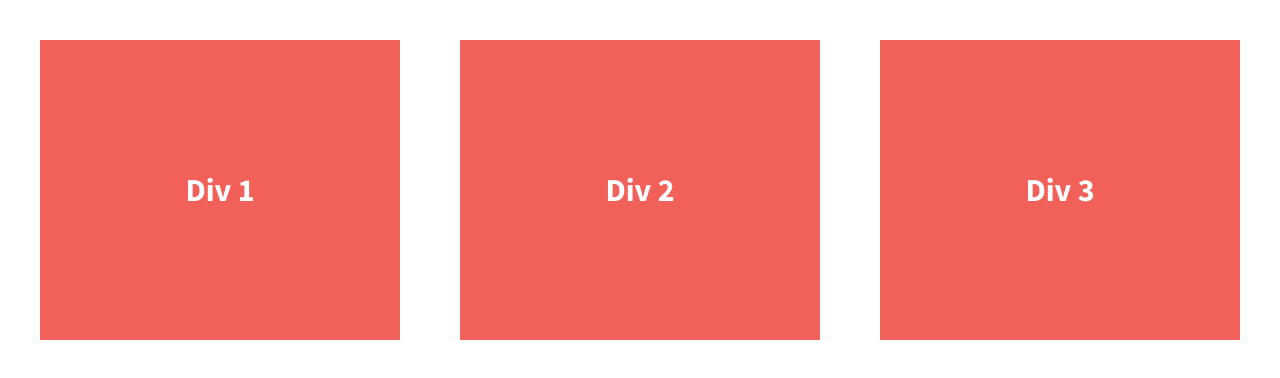
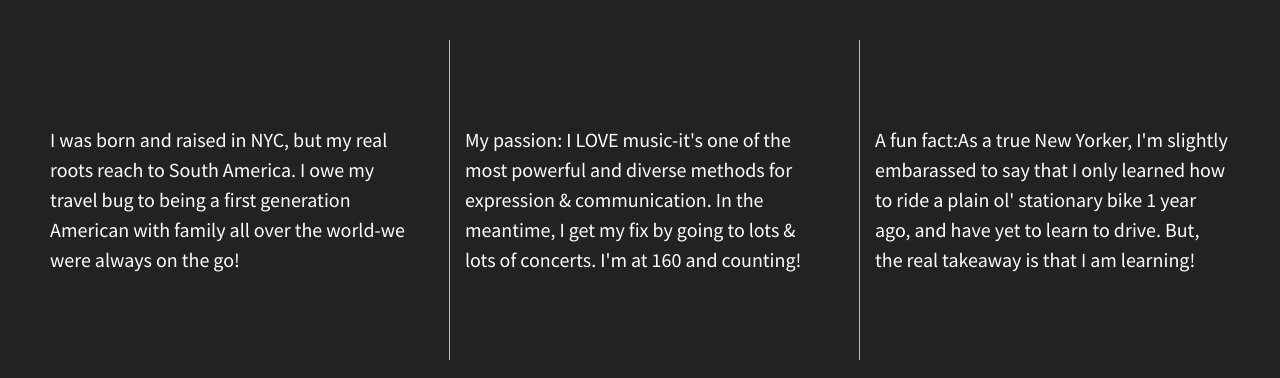
Before and after one commit to Ccrobbins/divs-flexbox-starter, a plain HTML site: page index.html in a window 1280 px wide. Drawn offline with nearby package versions, Linux system fonts and the light colour scheme.

Commit message:
flex box changes

```diff
--- a/css/main.css
+++ b/css/main.css
@@ -97,8 +97,9 @@ textarea {
 
 
 html {
-  background-color: #fff;
+  background-color: #222;
   height: 100%;
+  width: 100%;
 }
 
 body {
@@ -112,20 +113,38 @@ body {
   /*add display:flex and set justify-content to space-between DONE*/
   font-weight: 700;
   display: flex;
+  flex-flow: row wrap;
   justify-content: space-between;
+  align-items: center;
 }
 
 .div-1, .div-2, .div-3 {
   /*give the divs a width of 30%, add display:flex, set justify-content and align-items to center*/
   color: #fff;
   line-height: 1.5em;
-  font-size: 1.6em;
-  background-color: #f16059;
+  font-size: 1em;
+  font-weight: lighter;
+  background-color: #222;
   height: 300px;
   display: flex;
   width: 30%;
   justify-content: center;
   align-items: center;
+  padding: 10px;
+  border-style: solid;
+  border-color: #BABABA;
+  border-width: .1px;
+  border-top: none;
+  border-bottom: none;
+  border-right: none;
+}
+
+.div-2 p, .div-3 p {
+  padding-left: 5px;
+}
+
+.div-1{
+  border-left: none;
 }
 
 
--- a/index.html
+++ b/index.html
@@ -23,13 +23,19 @@
 
         <section class="wrapper">
             <div class="div-1">
-                Div 1
+                <p>I was born and raised in NYC, but my real roots reach to
+                  South America. I owe my travel bug to being a first generation
+                  American with family all over the world-we were always on the go!</p>
             </div>
             <div class="div-2">
-                Div 2
+                <p>My passion: I LOVE music-it's one of the most powerful and diverse
+                  methods for expression & communication. In the meantime, I get my
+                  fix by going to lots & lots of concerts. I'm at 160 and counting!</p>
             </div>
             <div class="div-3">
-                Div 3
+                <p>A fun fact:As a true New Yorker, I'm slightly embarassed to say that I
+                  only learned how to ride a plain ol' stationary bike 1 year ago, and have
+                  yet to learn to drive. But, the real takeaway is that I am learning!</p>
             </div>
         </section>
 
```
